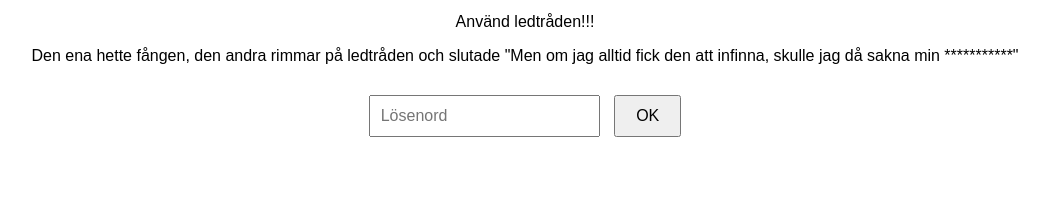
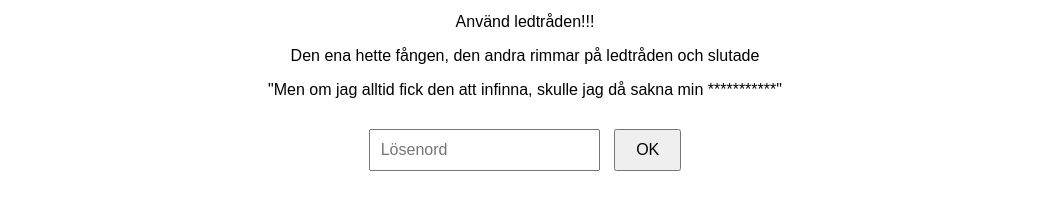
Before and after one commit to MuschBenne/webpage, a plain HTML site: page index.html in a window 1280 px wide. Shown: the part 179-388 px from the top of the page, without its empty margins (115-1164 px from the left). Drawn offline with Linux system fonts and the light colour scheme.

Commit message:
Push tid

```diff
--- a/index.html
+++ b/index.html
@@ -43,7 +43,8 @@
     <h1>Välkommen!</h1>
     <p>Skriv in lösenordet för att se innehållet:</p>
     <p>Använd ledtråden!!!</p>
-    <p>Den ena hette fången, den andra rimmar på ledtråden och slutade "Men om jag alltid fick den att infinna, skulle jag då sakna min ***********"</p>
+    <p>Den ena hette fången, den andra rimmar på ledtråden och slutade</p>
+    <p>"Men om jag alltid fick den att infinna, skulle jag då sakna min ***********"</p>
   </div>
 
   <input type="password" id="passwordInput" placeholder="Lösenord">
```
